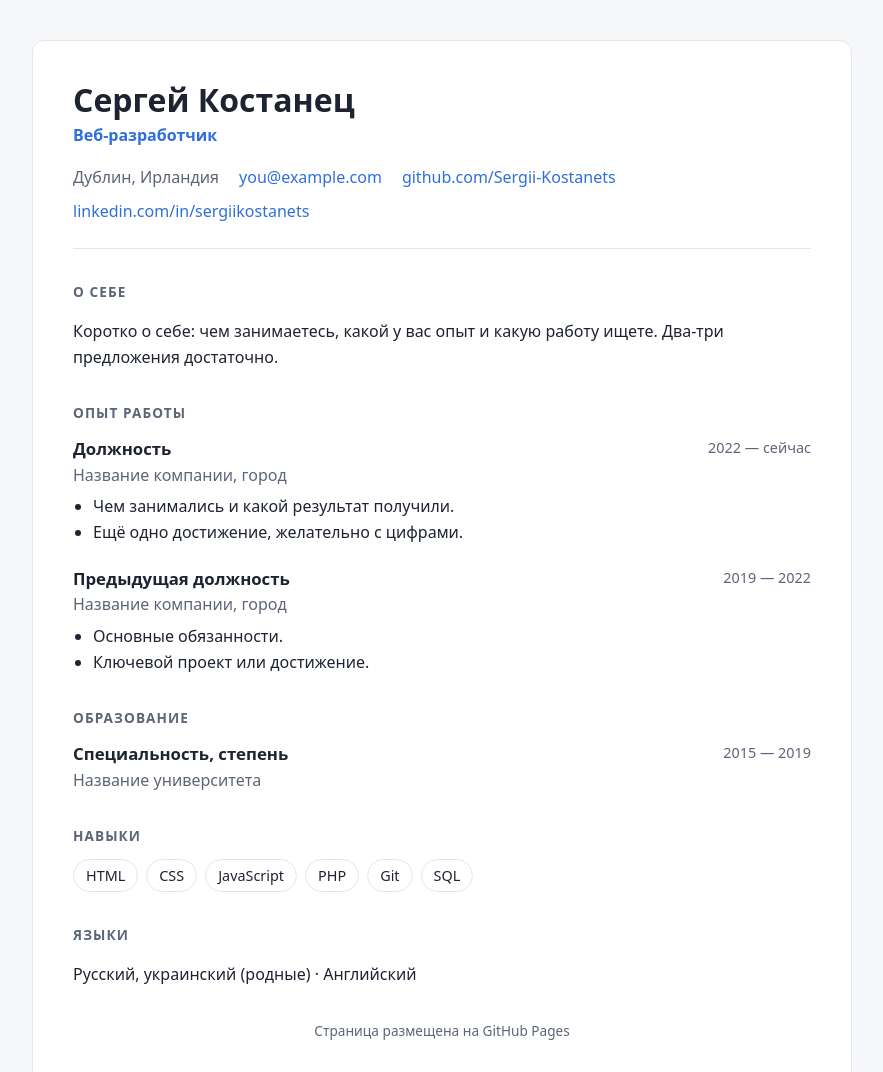
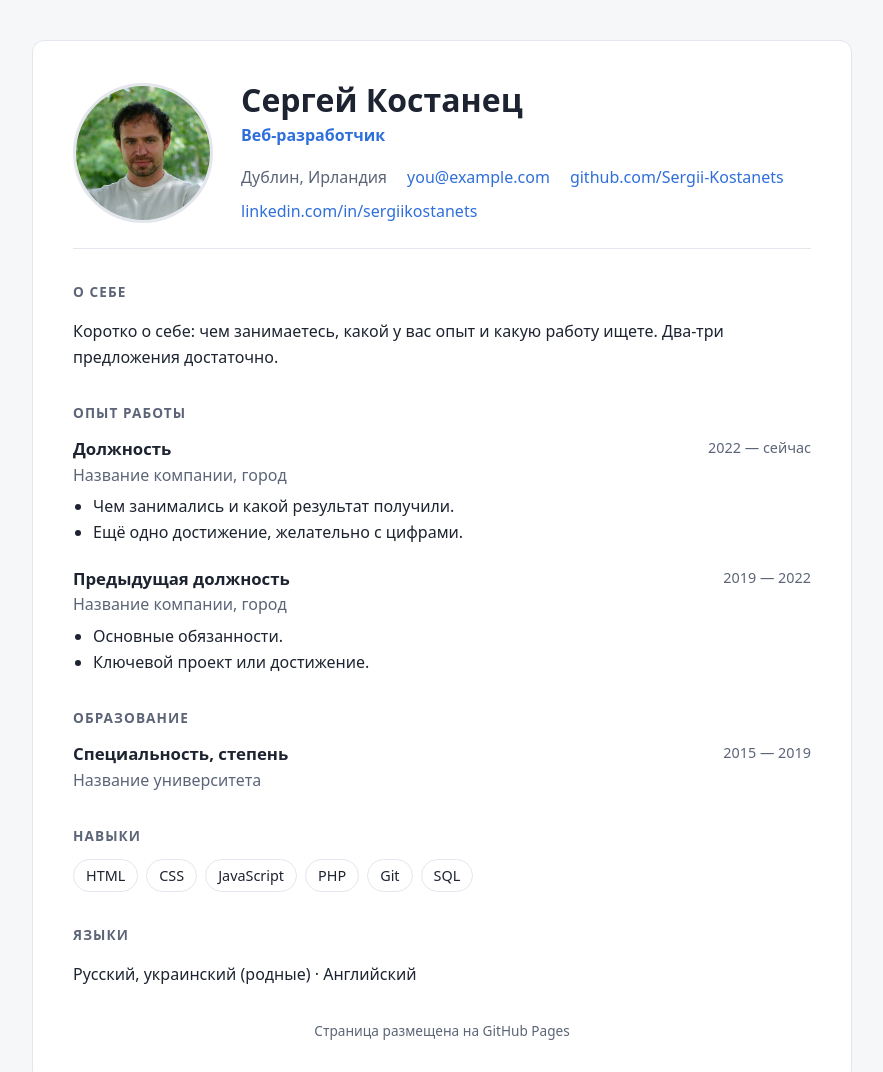
Before and after one commit to Sergii-Kostanets/claude-test, a plain HTML site: page index.html in a window 1280 px wide. Shown: the top 1072 px of the page, without its empty margins (198-1081 px from the left). Drawn offline with Linux system fonts and the light colour scheme.

Commit message:
Add profile photo to resume header
Co-Authored-By: Claude Opus 5.5 <noreply@anthropic.com>
Claude-Session: https://claude.ai/code/session_01GDrK1Dpe3Be8WAHpVeveA1

```diff
--- a/index.html
+++ b/index.html
@@ -39,7 +39,22 @@
       border: 1px solid var(--line);
       border-radius: 12px;
     }
-    header { border-bottom: 1px solid var(--line); padding-bottom: 24px; margin-bottom: 8px; }
+    header {
+      display: flex;
+      align-items: center;
+      gap: 28px;
+      border-bottom: 1px solid var(--line);
+      padding-bottom: 24px;
+      margin-bottom: 8px;
+    }
+    .photo {
+      flex: none;
+      width: 140px;
+      height: 140px;
+      border-radius: 50%;
+      object-fit: cover;
+      border: 3px solid var(--line);
+    }
     h1 { margin: 0; font-size: 2rem; line-height: 1.2; }
     .role { margin: 4px 0 16px; color: var(--accent); font-weight: 600; }
     .contacts { display: flex; flex-wrap: wrap; gap: 8px 20px; padding: 0; margin: 0; list-style: none; color: var(--muted); }
@@ -69,6 +84,8 @@
     @media (max-width: 640px) {
       main { margin: 0; padding: 24px 16px; border: 0; border-radius: 0; }
       h1 { font-size: 1.6rem; }
+      header { flex-direction: column; align-items: flex-start; gap: 16px; }
+      .photo { width: 112px; height: 112px; }
     }
     @media print {
       body { background: #fff; }
@@ -79,6 +96,8 @@
 <body>
   <main>
     <header>
+      <img class="photo" src="photo.jpg" alt="Фотография Сергея Костанца" width="140" height="140">
+      <div>
       <h1>Сергей Костанец</h1>
       <p class="role">Веб-разработчик</p>
       <ul class="contacts">
@@ -87,6 +106,7 @@
         <li><a href="https://github.com/Sergii-Kostanets">github.com/Sergii-Kostanets</a></li>
         <li><a href="https://www.linkedin.com/in/sergiikostanets">linkedin.com/in/sergiikostanets</a></li>
       </ul>
+      </div>
     </header>
 
     <section>
```
Also changed, not shown: photo.jpg (added).
